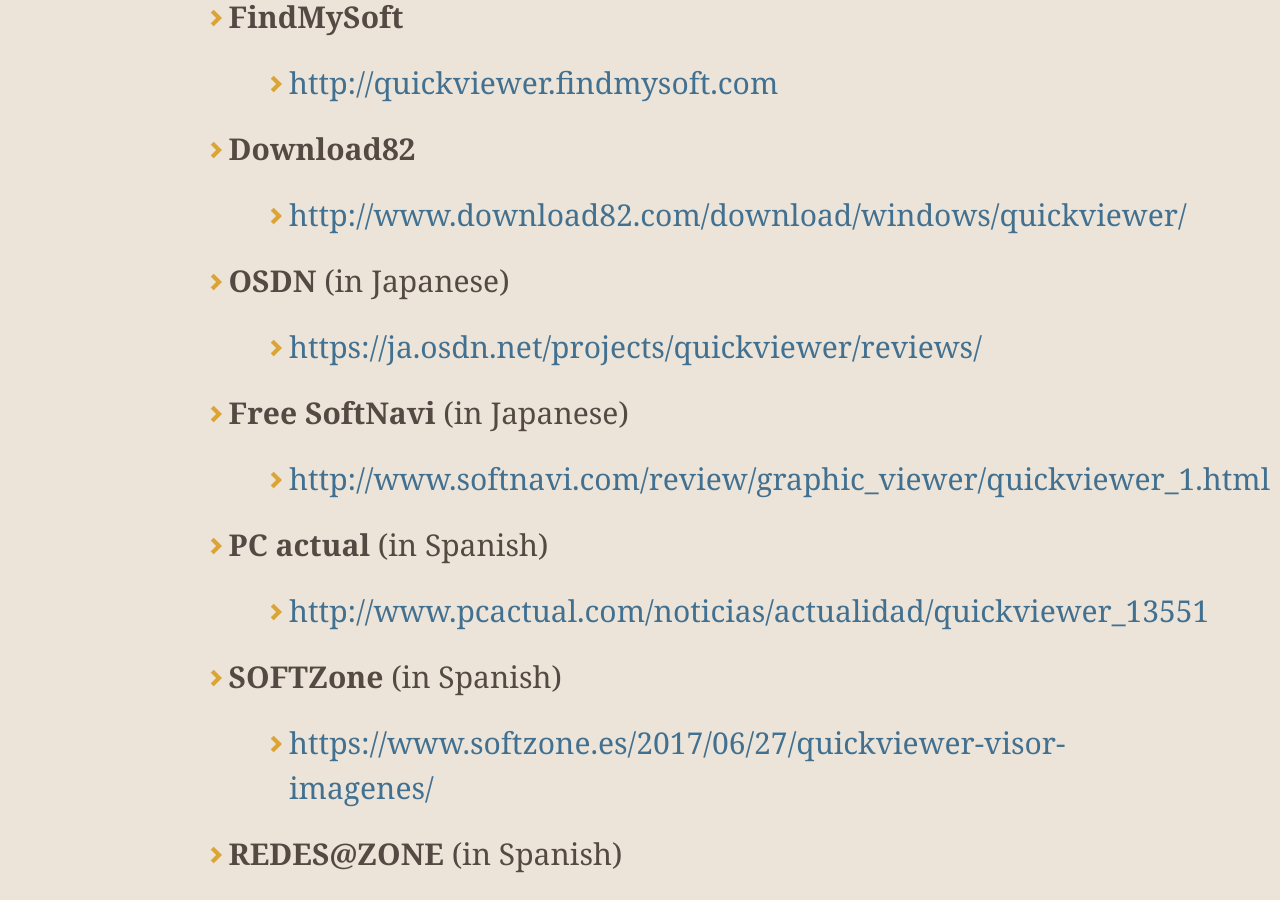
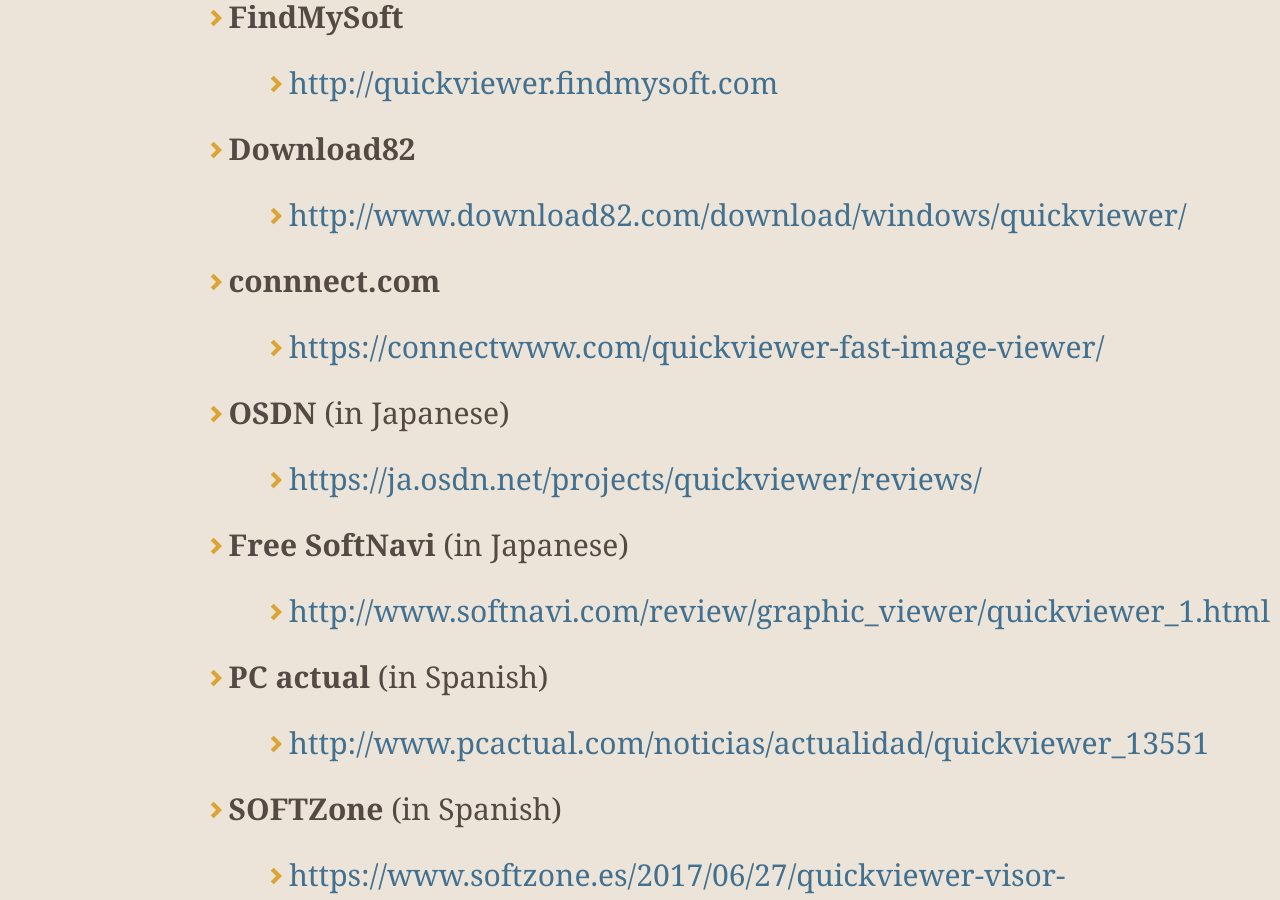
Before and after one commit to kanryu/quickviewer, a Jekyll site: the page built from docs/index.md, in a window 1280 px wide and 900 px high, scrolled down 3660 px. Built offline with Jekyll 4.4.1, drawn with Linux system fonts in a browser that asks for light colours; nearby versions of some CDN libraries; our own code applies the rules of GitHub Pages for plain Markdown files.

Commit message:
Update index.md

```diff
--- a/docs/index.md
+++ b/docs/index.md
@@ -63,6 +63,8 @@ You can also clone the latest source code from **[this repository.](https://gith
     - [http://quickviewer.findmysoft.com](http://quickviewer.findmysoft.com)
 - **Download82**
     - [http://www.download82.com/download/windows/quickviewer/](http://www.download82.com/download/windows/quickviewer/)
+- **connnect.com**
+    - [https://connectwww.com/quickviewer-fast-image-viewer/](https://connectwww.com/quickviewer-fast-image-viewer/)
 - **OSDN** (in Japanese)
     - [https://ja.osdn.net/projects/quickviewer/reviews/](https://ja.osdn.net/projects/quickviewer/reviews/)
 - **Free SoftNavi** (in Japanese)
```
